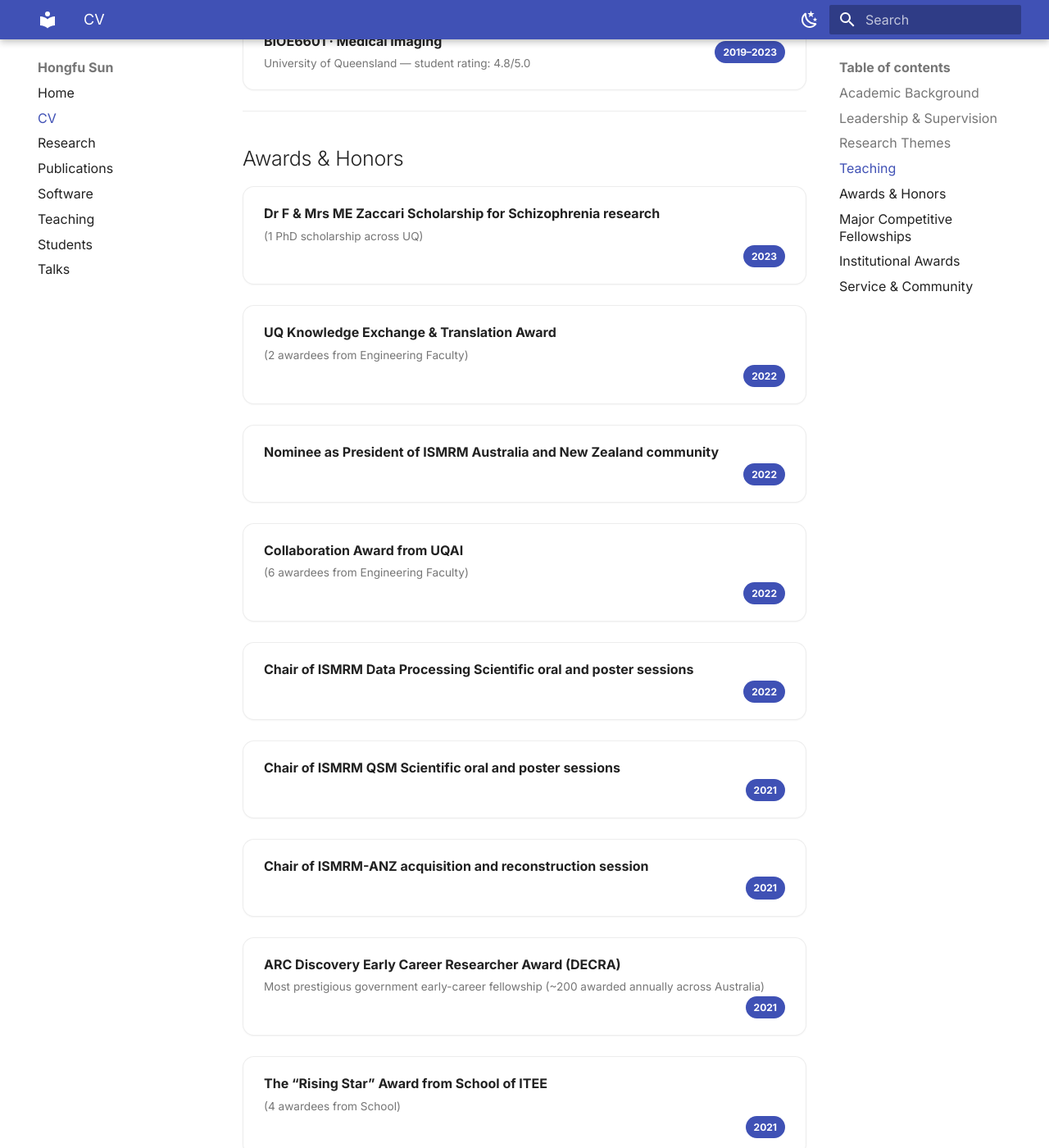
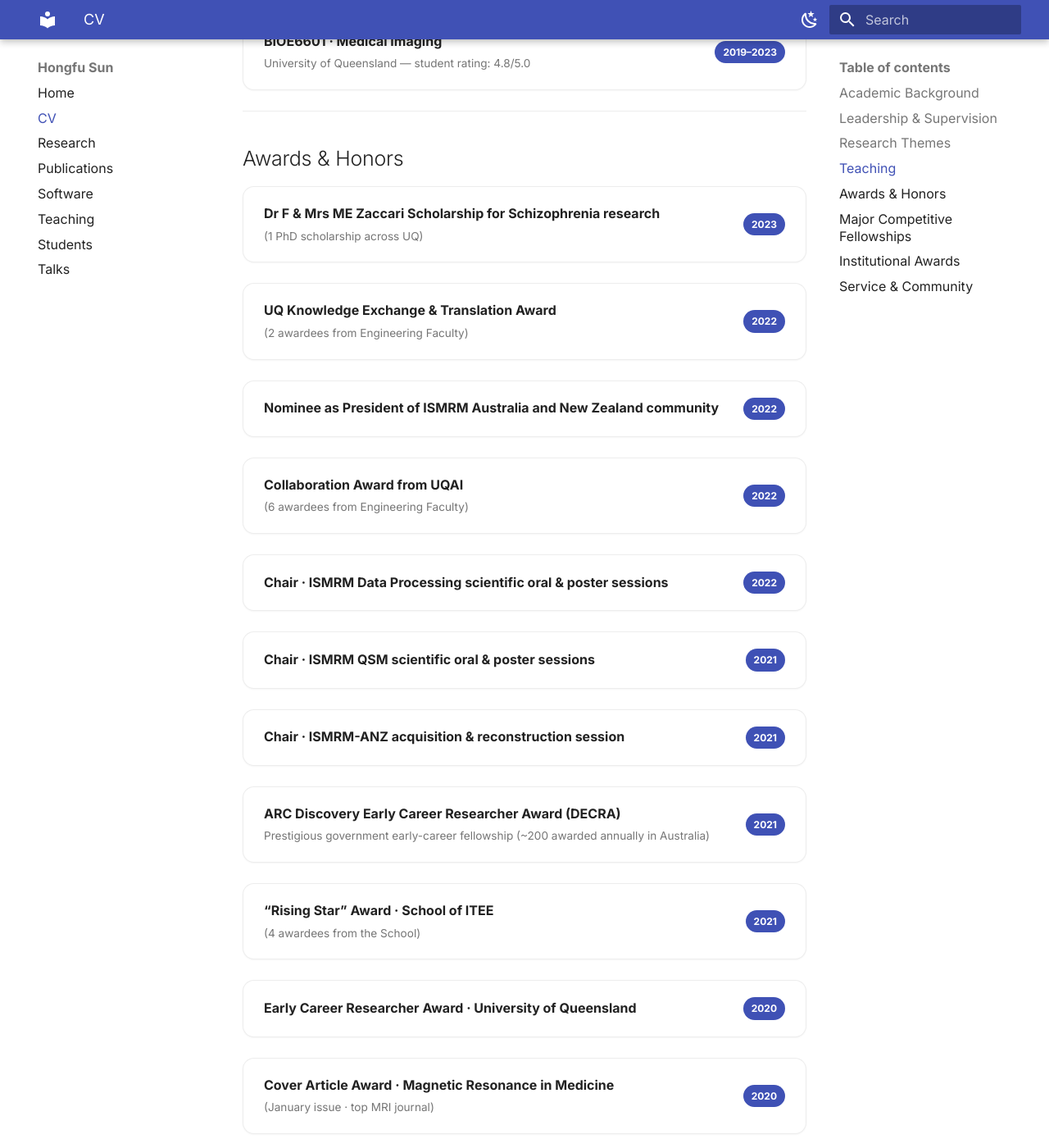
Before and after one commit to sunhongfu/sunhongfu.github.io, an MkDocs documentation site: the page built from docs/cv.md, in a window 1280 px wide and 1400 px high, scrolled down 1909 px. Shown: the whole window at 82% size. Built offline with MkDocs 1.6.1 and Material for MkDocs 9.7.7, drawn with Linux system fonts in a browser that asks for light colours; some of the changed text lies outside the part shown.

Commit message:
CV and awards consistent

```diff
--- a/docs/assets/extra.css
+++ b/docs/assets/extra.css
@@ -257,59 +257,6 @@
 }
 
 
-/* ===== Awards cards (fixed right-aligned year) ===== */
-.awards-list {
-  display: grid;
-  grid-template-columns: 1fr;
-  gap: 1rem;
-}
-
-.award-card {
-  display: flex;
-  align-items: center;           /* <-- center everything vertically */
-  gap: 1rem;
-  padding: 1rem 1.25rem;
-  border: 1px solid var(--md-default-fg-color--lightest);
-  border-radius: 14px;
-  background: var(--md-default-bg-color);
-  box-shadow: 0 1px 2px rgba(0,0,0,.04);
-}
-
-.award-title {
-  flex: 1 1 auto;                /* take remaining width */
-  display: flex;
-  flex-direction: column;        /* title on top, subtitle under */
-  margin: 0;
-  font-weight: 700;
-}
-
-.award-sub {
-  font-size: 0.85em;
-  color: var(--md-default-fg-color--light);
-  margin-top: 0.2rem;
-  font-weight: 400;
-}
-
-/* The year badge: don't allow it to stretch; pin to the right */
-.award-year {
-  flex: 0 0 auto;                /* never grow or shrink */
-  margin-left: auto;             /* push it to the right edge */
-  display: inline-flex;          /* keep pill size to content */
-  align-items: center;
-  justify-content: center;
-  white-space: nowrap;           /* never wrap */
-  background-color: #3f51b5;     /* indigo */
-  color: #fff;
-  font-size: 0.75em;
-  font-weight: 700;
-  padding: 4px 10px;
-  border-radius: 999px;
-}
-
-@media (min-width: 900px) {
-  .awards-list { gap: 1.25rem; }
-}
-
 /* ===== Software cards ===== */
 .software-list {
   display: grid;
--- a/docs/cv.md
+++ b/docs/cv.md
@@ -136,210 +136,184 @@
 
 ## Awards & Honors
 
-<div class="awards-list">
+<div class="cv-list">
 
-<div class="award-card">
-  <div class="award-title">
-    <b>Dr F & Mrs ME Zaccari Scholarship for Schizophrenia research</b>
-    <div class="award-sub">(1 PhD scholarship across UQ)</div>
-    <span class="award-year">2023</span>
+  <div class="cv-card">
+    <div class="cv-title">
+      Dr F & Mrs ME Zaccari Scholarship for Schizophrenia research
+      <div class="cv-sub">(1 PhD scholarship across UQ)</div>
+    </div>
+    <span class="cv-year">2023</span>
   </div>
-</div>
 
-<div class="award-card">
-  <div class="award-title">
-    <b>UQ Knowledge Exchange & Translation Award</b>
-    <div class="award-sub">(2 awardees from Engineering Faculty)</div>
-    <span class="award-year">2022</span>
+  <div class="cv-card">
+    <div class="cv-title">
+      UQ Knowledge Exchange & Translation Award
+      <div class="cv-sub">(2 awardees from Engineering Faculty)</div>
+    </div>
+    <span class="cv-year">2022</span>
   </div>
-</div>
 
-<div class="award-card">
-  <div class="award-title">
-    <b>Nominee as President of ISMRM Australia and New Zealand community</b>
-    <span class="award-year">2022</span>
+  <div class="cv-card">
+    <div class="cv-title">Nominee as President of ISMRM Australia and New Zealand community</div>
+    <span class="cv-year">2022</span>
   </div>
-</div>
 
-<div class="award-card">
-  <div class="award-title">
-    <b>Collaboration Award from UQAI</b>
-    <div class="award-sub">(6 awardees from Engineering Faculty)</div>
-    <span class="award-year">2022</span>
+  <div class="cv-card">
+    <div class="cv-title">
+      Collaboration Award from UQAI
+      <div class="cv-sub">(6 awardees from Engineering Faculty)</div>
+    </div>
+    <span class="cv-year">2022</span>
   </div>
-</div>
 
-<div class="award-card">
-  <div class="award-title">
-    <b>Chair of ISMRM Data Processing Scientific oral and poster sessions</b>
-    <span class="award-year">2022</span>
+  <div class="cv-card">
+    <div class="cv-title">Chair · ISMRM Data Processing scientific oral & poster sessions</div>
+    <span class="cv-year">2022</span>
   </div>
-</div>
 
-<div class="award-card">
-  <div class="award-title">
-    <b>Chair of ISMRM QSM Scientific oral and poster sessions</b>
-    <span class="award-year">2021</span>
+  <div class="cv-card">
+    <div class="cv-title">Chair · ISMRM QSM scientific oral & poster sessions</div>
+    <span class="cv-year">2021</span>
   </div>
-</div>
 
-<div class="award-card">
-  <div class="award-title">
-    <b>Chair of ISMRM-ANZ acquisition and reconstruction session</b>
-    <span class="award-year">2021</span>
+  <div class="cv-card">
+    <div class="cv-title">Chair · ISMRM-ANZ acquisition & reconstruction session</div>
+    <span class="cv-year">2021</span>
   </div>
-</div>
 
-<div class="award-card">
-  <div class="award-title">
-    <b>ARC Discovery Early Career Researcher Award (DECRA)</b>
-    <div class="award-sub">Most prestigious government early-career fellowship (~200 awarded annually across Australia)</div>
-    <span class="award-year">2021</span>
+  <div class="cv-card">
+    <div class="cv-title">
+      ARC Discovery Early Career Researcher Award (DECRA)
+      <div class="cv-sub">Prestigious government early-career fellowship (~200 awarded annually in Australia)</div>
+    </div>
+    <span class="cv-year">2021</span>
   </div>
-</div>
 
-<div class="award-card">
-  <div class="award-title">
-    <b>The “Rising Star” Award from School of ITEE</b>
-    <div class="award-sub">(4 awardees from School)</div>
-    <span class="award-year">2021</span>
+  <div class="cv-card">
+    <div class="cv-title">
+      “Rising Star” Award · School of ITEE
+      <div class="cv-sub">(4 awardees from the School)</div>
+    </div>
+    <span class="cv-year">2021</span>
   </div>
-</div>
 
-<div class="award-card">
-  <div class="award-title">
-    <b>Early Career Researcher Award from UQ</b>
-    <span class="award-year">2020</span>
+  <div class="cv-card">
+    <div class="cv-title">Early Career Researcher Award · University of Queensland</div>
+    <span class="cv-year">2020</span>
   </div>
-</div>
 
-<div class="award-card">
-  <div class="award-title">
-    <b>Cover Article Award for MRM</b>
-    <div class="award-sub">(top MRI journal, January issue)</div>
-    <span class="award-year">2020</span>
+  <div class="cv-card">
+    <div class="cv-title">
+      Cover Article Award · Magnetic Resonance in Medicine
+      <div class="cv-sub">(January issue · top MRI journal)</div>
+    </div>
+    <span class="cv-year">2020</span>
   </div>
-</div>
 
-<div class="award-card">
-  <div class="award-title">
-    <b>Summa Cum Laude Merit Award from ISMRM</b>
-    <div class="award-sub">(top 3% of 6000+ abstracts)</div>
-    <span class="award-year">2014 / 2015 / 2019</span>
+  <div class="cv-card">
+    <div class="cv-title">
+      Summa Cum Laude Merit Award · ISMRM
+      <div class="cv-sub">(top 3% of 6000+ abstracts)</div>
+    </div>
+    <span class="cv-year">2014 / 2015 / 2019</span>
   </div>
-</div>
 
-<div class="award-card">
-  <div class="award-title">
-    <b>Conference Travel Award from Hotchkiss Brain Institute</b>
-    <span class="award-year">2018</span>
+  <div class="cv-card">
+    <div class="cv-title">Conference Travel Award · Hotchkiss Brain Institute</div>
+    <span class="cv-year">2018</span>
   </div>
-</div>
 
-<div class="award-card">
-  <div class="award-title">
-    <b>Distinguished Reviewer Award for MRM</b>
-    <div class="award-sub">(top MRI journal)</div>
-    <span class="award-year">2017 / 2018</span>
+  <div class="cv-card">
+    <div class="cv-title">
+      Distinguished Reviewer Award · Magnetic Resonance in Medicine
+      <div class="cv-sub">(top MRI journal)</div>
+    </div>
+    <span class="cv-year">2017 / 2018</span>
   </div>
-</div>
 
-<div class="award-card">
-  <div class="award-title">
-    <b>Distinguished Reviewer Award for Journal of Magnetic Resonance Imaging</b>
-    <span class="award-year">2016 – 2018</span>
+  <div class="cv-card">
+    <div class="cv-title">Distinguished Reviewer Award · Journal of Magnetic Resonance Imaging</div>
+    <span class="cv-year">2016–2018</span>
   </div>
-</div>
 
-<div class="award-card">
-  <div class="award-title">
-    <b>Postgraduate Fellowships in Health Innovation from Alberta Innovates</b>
-    <div class="award-sub">(most prestigious government fellowship, 20 awardees across Alberta)</div>
-    <span class="award-year">2016 – 2018</span>
+  <div class="cv-card">
+    <div class="cv-title">
+      Postgraduate Fellowships in Health Innovation · Alberta Innovates
+      <div class="cv-sub">Prestigious provincial fellowship (20 awardees across Alberta)</div>
+    </div>
+    <span class="cv-year">2016–2018</span>
   </div>
-</div>
 
-<div class="award-card">
-  <div class="award-title">
-    <b>Trainee Stipend Award from ISMRM</b>
-    <span class="award-year">2013 – 2015 / 2018</span>
+  <div class="cv-card">
+    <div class="cv-title">Trainee Stipend Award · ISMRM</div>
+    <span class="cv-year">2013–2015 / 2018</span>
   </div>
-</div>
 
-<div class="award-card">
-  <div class="award-title">
-    <b>Research Exchange Award from HBI-Melbourne Exchange Program</b>
-    <div class="award-sub">(2 awardees from University)</div>
-    <span class="award-year">2017</span>
+  <div class="cv-card">
+    <div class="cv-title">
+      Research Exchange Award · HBI–Melbourne Exchange Program
+      <div class="cv-sub">(2 awardees from University)</div>
+    </div>
+    <span class="cv-year">2017</span>
   </div>
-</div>
 
-<div class="award-card">
-  <div class="award-title">
-    <b>Chair of ISMRM QSM Educational oral and Scientific oral sessions</b>
-    <span class="award-year">2017</span>
+  <div class="cv-card">
+    <div class="cv-title">Chair · ISMRM QSM Educational oral & Scientific oral sessions</div>
+    <span class="cv-year">2017</span>
   </div>
-</div>
 
-<div class="award-card">
-  <div class="award-title">
-    <b>Postdoctoral Fellowship from T. Chen Fong in Medical Imaging Science</b>
-    <div class="award-sub">(1 awardee from University)</div>
-    <span class="award-year">2016</span>
+  <div class="cv-card">
+    <div class="cv-title">
+      Postdoctoral Fellowship · T. Chen Fong in Medical Imaging Science
+      <div class="cv-sub">(1 awardee from University)</div>
+    </div>
+    <span class="cv-year">2016</span>
   </div>
-</div>
 
-<div class="award-card">
-  <div class="award-title">
-    <b>Postdoctoral Fellowships from Harley Hotchkiss - Samuel Weiss</b>
-    <span class="award-year">2015</span>
+  <div class="cv-card">
+    <div class="cv-title">Postdoctoral Fellowships · Harley Hotchkiss – Samuel Weiss</div>
+    <span class="cv-year">2015</span>
   </div>
-</div>
 
-<div class="award-card">
-  <div class="award-title">
-    <b>Cover Article Award for MRM</b>
-    <div class="award-sub">(top MRI journal, May issue)</div>
-    <span class="award-year">2015</span>
+  <div class="cv-card">
+    <div class="cv-title">
+      Cover Article Award · Magnetic Resonance in Medicine
+      <div class="cv-sub">(May issue · top MRI journal)</div>
+    </div>
+    <span class="cv-year">2015</span>
   </div>
-</div>
 
-<div class="award-card">
-  <div class="award-title">
-    <b>NIH Young Investigator Travel Award for QSM International Workshop</b>
-    <span class="award-year">2014 / 2015</span>
+  <div class="cv-card">
+    <div class="cv-title">NIH Young Investigator Travel Award · QSM International Workshop</div>
+    <span class="cv-year">2014 / 2015</span>
   </div>
-</div>
 
-<div class="award-card">
-  <div class="award-title">
-    <b>Travel Award from University of Alberta Graduate Student Association</b>
-    <span class="award-year">2014</span>
+  <div class="cv-card">
+    <div class="cv-title">Travel Award · University of Alberta Graduate Student Association</div>
+    <span class="cv-year">2014</span>
   </div>
-</div>
 
-<div class="award-card">
-  <div class="award-title">
-    <b>Consortium Ambassador for Canadian Graduate Engineering</b>
-    <span class="award-year">2013 / 2014</span>
+  <div class="cv-card">
+    <div class="cv-title">Consortium Ambassador · Canadian Graduate Engineering</div>
+    <span class="cv-year">2013 / 2014</span>
   </div>
-</div>
 
-<div class="award-card">
-  <div class="award-title">
-    <b>Scholarship from Faculty of Medicine & Dentistry 75th Anniversary</b>
-    <div class="award-sub">($7000)</div>
-    <span class="award-year">2012</span>
+  <div class="cv-card">
+    <div class="cv-title">
+      Scholarship · Faculty of Medicine & Dentistry 75th Anniversary
+      <div class="cv-sub">($7000)</div>
+    </div>
+    <span class="cv-year">2012</span>
   </div>
-</div>
 
-<div class="award-card">
-  <div class="award-title">
-    <b>Scholarship from the University of Alberta BME Graduate Program</b>
-    <div class="award-sub">($6500)</div>
-    <span class="award-year">2011</span>
+  <div class="cv-card">
+    <div class="cv-title">
+      Scholarship · University of Alberta BME Graduate Program
+      <div class="cv-sub">($6500)</div>
+    </div>
+    <span class="cv-year">2011</span>
   </div>
-</div>
 
 </div>
 
```
